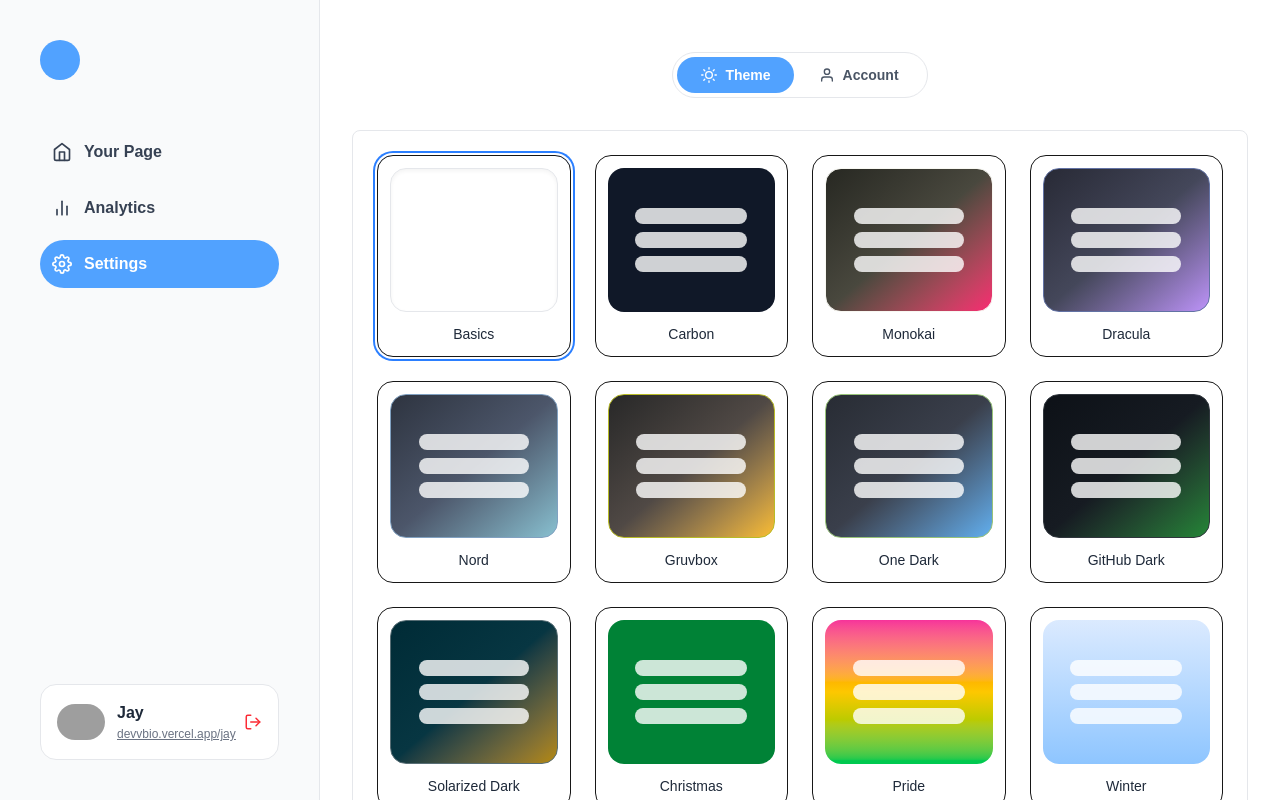
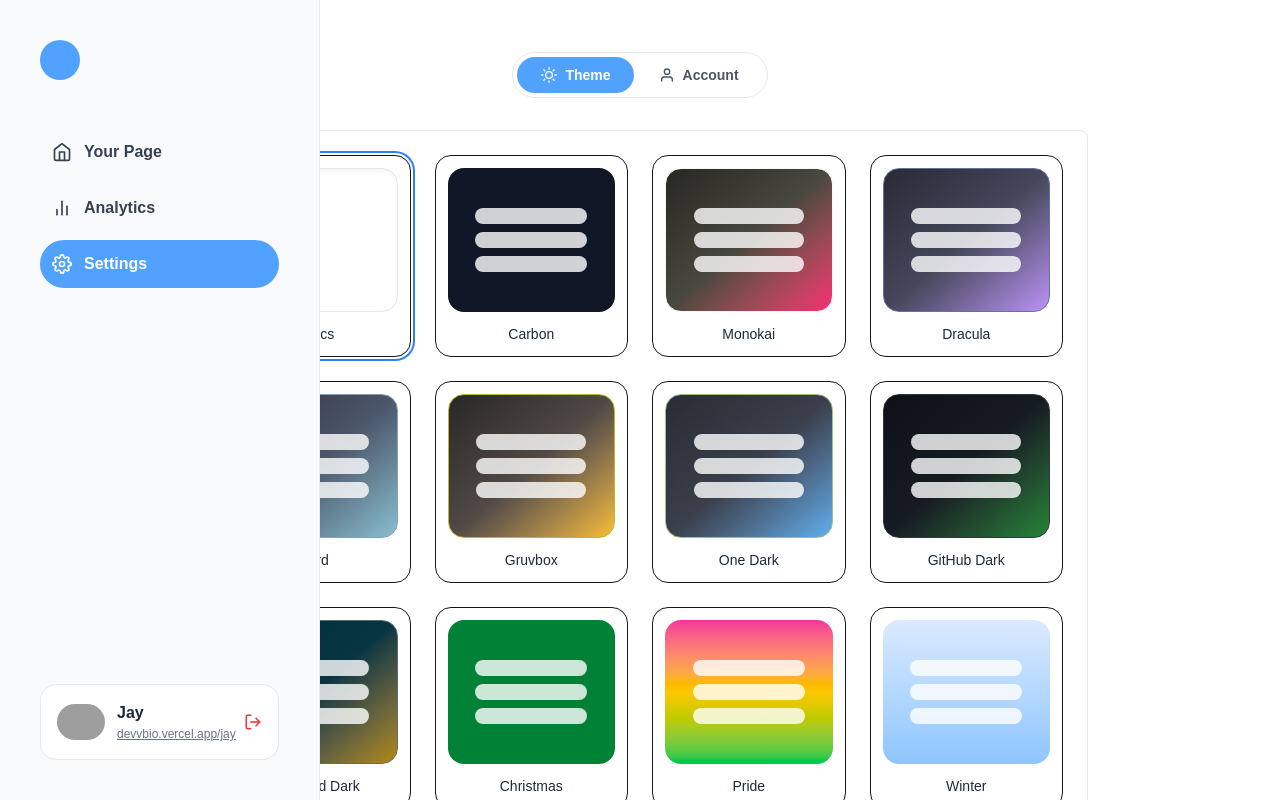
Before and after one commit to devtofunmi/devbio, a Next.js app: page /dashboard/settings in a window 1280 px wide. Shown: the top 800 px of the page. Built offline with nearby package versions, Linux system fonts and the light colour scheme; grey boxes are pictures that could not be loaded.

Commit message:
fixed error

```diff
--- a/components/dashboard/DashboardLayout.tsx
+++ b/components/dashboard/DashboardLayout.tsx
@@ -1,4 +1,4 @@
-import React, { useState } from "react";
+import React  from "react";
 import Sidebar from "./Sidebar";
 
 const geistSans = { className: "font-sans" };
@@ -7,20 +7,15 @@ const geistMono = { className: "font-mono" };
 const DashboardLayout: React.FC<{ children: React.ReactNode }> = ({
   children,
 }) => {
-  const [isSidebarOpen, setSidebarOpen] = useState(true);
 
   return (
     <div
       className={`${geistSans.className} ${geistMono.className} font-sans min-h-screen bg-white flex`}
     >
       <Sidebar
-        isSidebarOpen={isSidebarOpen}
-        setSidebarOpen={setSidebarOpen}
       />
       <main
-        className={`flex-1 p-5 w-full md:pb-20 pb-16  ${
-          isSidebarOpen ? "lg:ml-80" : "lg:ml-0"
-        }`}
+        className="flex-1 p-5 w-full md:pb-20 pb-16"
       >
 
         {children}
```
